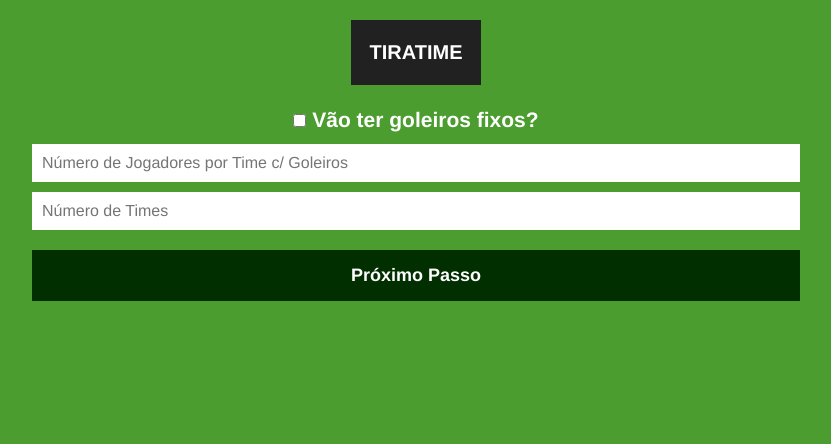
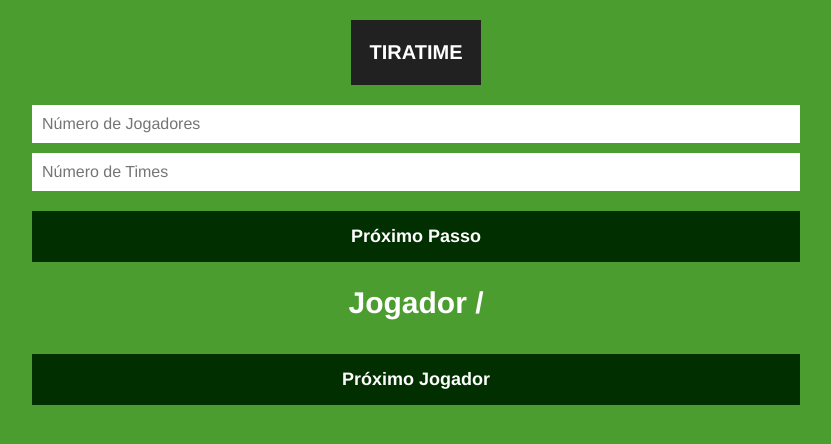
Before and after one commit to matheusbras/Tiratime, a Jekyll site: the page built from index.html, in a window 1280 px wide. Shown: the top 444 px of the page, without its empty margins (224-1055 px from the left). Built offline with Jekyll 4.4.1, drawn with Linux system fonts in a browser that asks for light colours; Markdown is read by kramdown in place of the engine named in the settings.

Commit message:
Fixed inputs

```diff
--- a/index.html
+++ b/index.html
@@ -4,35 +4,25 @@ title: Tiratime
 ---
 
 <div id="first-step">
-  <div class="options">
-    <input type="checkbox" name="goalkeepers" id="goalkeepers" />
-    <label for="goalkeepers">Vão ter goleiros fixos?</label>
+  <div id="regular-fields" class="fields">
+    <input type="text" name="players_with_goalkeepers" id="number-of-players" placeholder="Número de Jogadores" />
+    <input type="text" name="teams_number" id="number-of-teams" placeholder="Número de Times" />
   </div>
 
-  <div id="alternate-fields" class="fields">
-    <input type="text" name="goalkeepers_number" placeholder="Número de Goleiros" />
-    <input type="text" name="players_without_goalkeepers" placeholder="Número de Jogadores na Linha" />
-  </div>
-
-  <div id="regular-fields" class="fields">
-    <input type="text" name="players_with_goalkeepers" placeholder="Número de Jogadores por Time c/ Goleiros" />
-    <input type="text" name="teams_number" placeholder="Número de Times" />
-  </div>
-
-  <input type="submit" value="Próximo Passo" class="button" />
+  <input type="submit" value="Próximo Passo" class="button" id="first-step-submit" />
 </div>
 
-<!-- <div id="second-step">
+<div id="second-step">
   <header>
-    <h1>Goleiros <span>1/2</span></h1>
+    <h1>Jogador <span id="current-player"></span>/<span id="total-players"></span></h1>
   </header>
 
   <div class="fields">
-    <input type="text" name="goalkeeper" placeholder="Nome do Goleiro" />
+
   </div>
 
-  <input type="submit" value="Próximo Goleiro" class="button" />
-</div> -->
+  <input type="submit" value="Próximo Jogador" class="button" id="second-step-submit" />
+</div>
 
 <!-- <div id="final-step">
   <div class="team">
```
